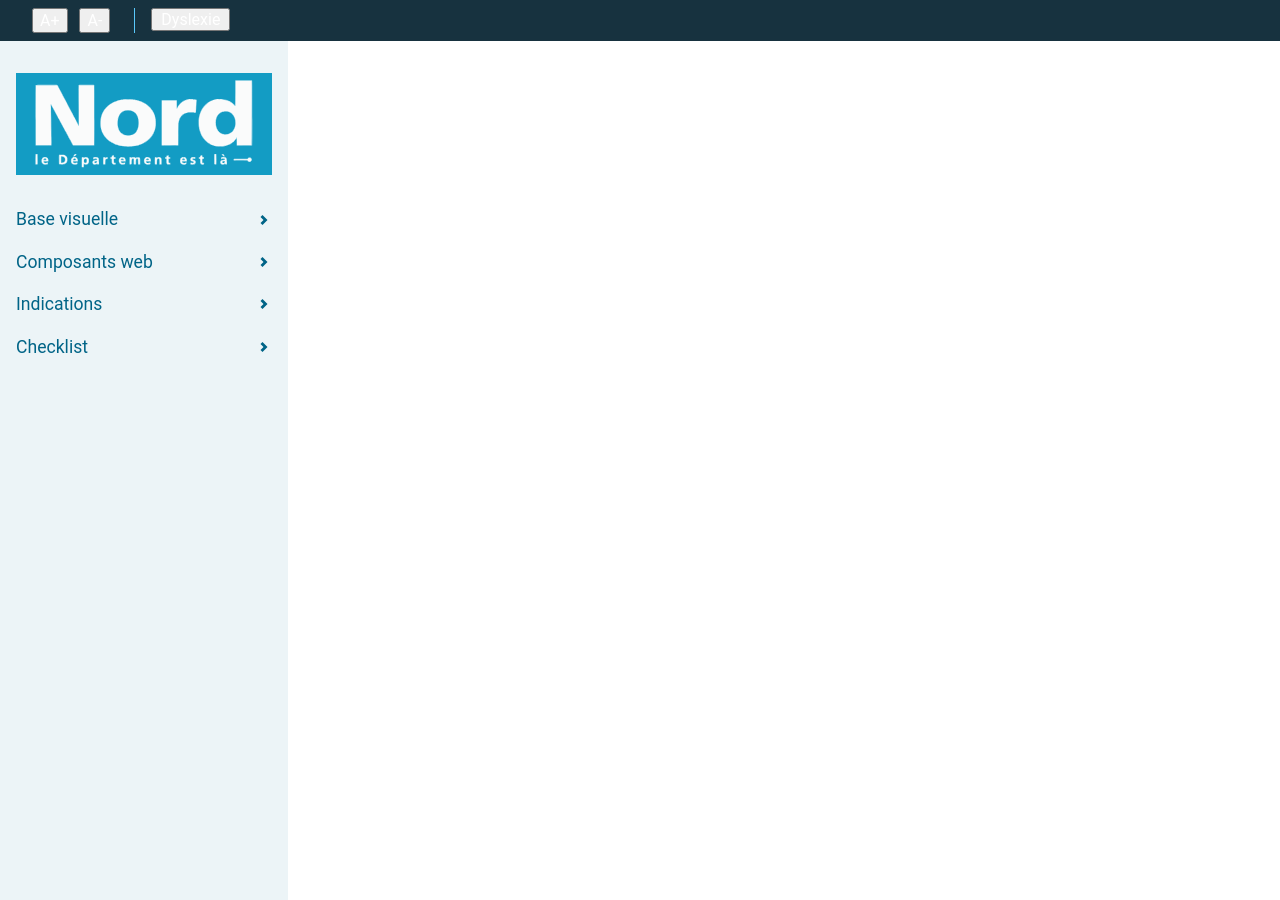
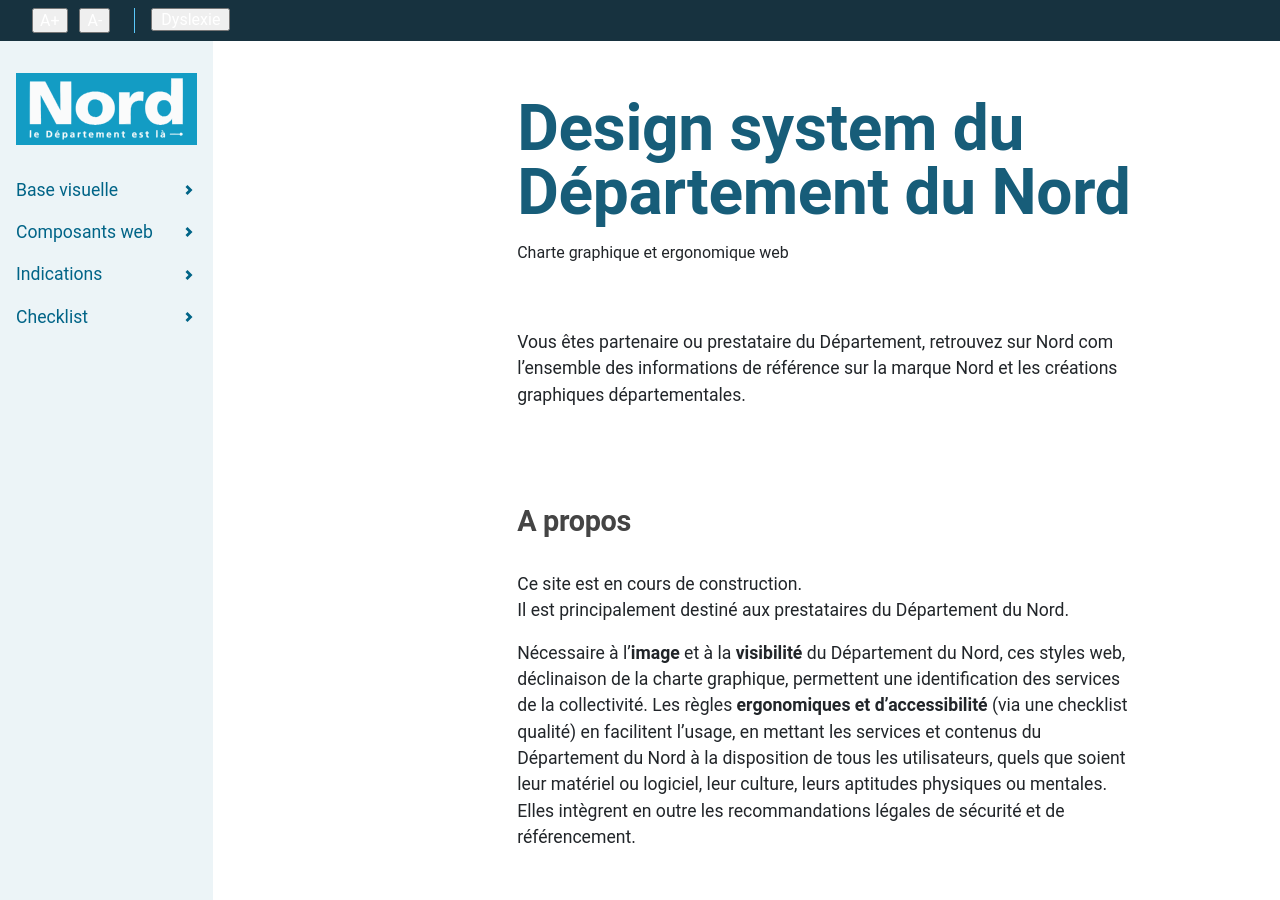
Before and after one commit to LJ59/d59-system, a Jekyll site: the page built from index.md, in a window 1280 px wide and 900 px high. Built offline with Jekyll 4.4.1, drawn with Linux system fonts in a browser that asks for light colours.

Commit message:
Update _layout.scss

```diff
--- a/_sass/layout/_layout.scss
+++ b/_sass/layout/_layout.scss
@@ -46,9 +46,7 @@
  */
 
 .l-page-layout {
-	.l-page-layout--two-column-fixed {
-		display:flex;
-	}
+	display:flex;
 }
 
 .l-page-layout__main {
```
